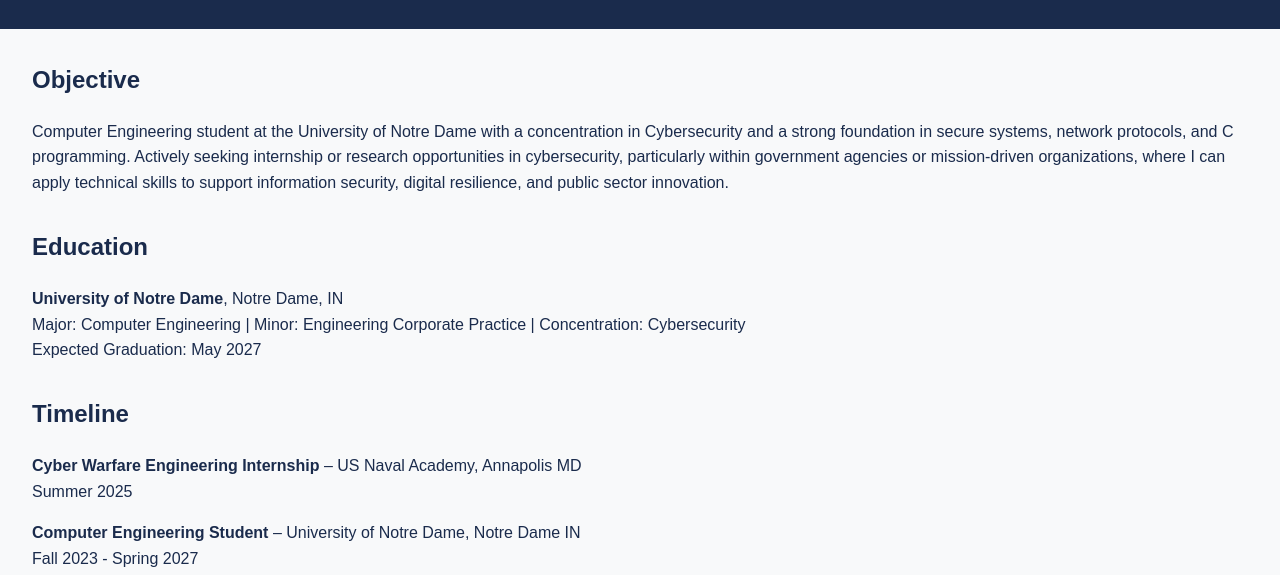
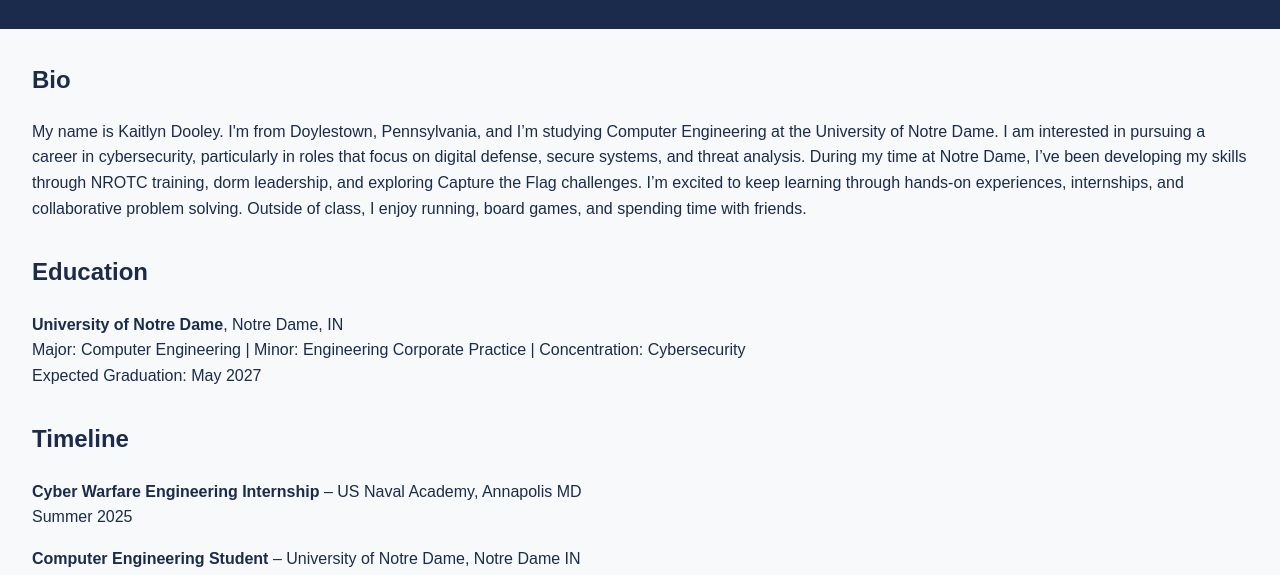
Before and after one commit to KaitDooley/KaitDooley.github.io, a plain HTML site: page index.html in a window 1280 px wide. Shown: the part 217-792 px from the top of the page. Drawn offline with Linux system fonts and the light colour scheme.

Commit message:
Homepage Bio

```diff
--- a/index.html
+++ b/index.html
@@ -132,8 +132,8 @@
   </div>
 
   <div class="section">
-    <h2>Objective</h2>
-    <p>Computer Engineering student at the University of Notre Dame with a concentration in Cybersecurity and a strong foundation in secure systems, network protocols, and C programming. Actively seeking internship or research opportunities in cybersecurity, particularly within government agencies or mission-driven organizations, where I can apply technical skills to support information security, digital resilience, and public sector innovation.</p>
+    <h2>Bio</h2>
+    <p>My name is Kaitlyn Dooley. I'm from Doylestown, Pennsylvania, and I’m studying Computer Engineering at the University of Notre Dame. I am interested in pursuing a career in cybersecurity, particularly in roles that focus on digital defense, secure systems, and threat analysis. During my time at Notre Dame, I’ve been developing my skills through NROTC training, dorm leadership, and exploring Capture the Flag challenges. I’m excited to keep learning through hands-on experiences, internships, and collaborative problem solving. Outside of class, I enjoy running, board games, and spending time with friends.</p>
   </div>
 
   <div class="section">
```
